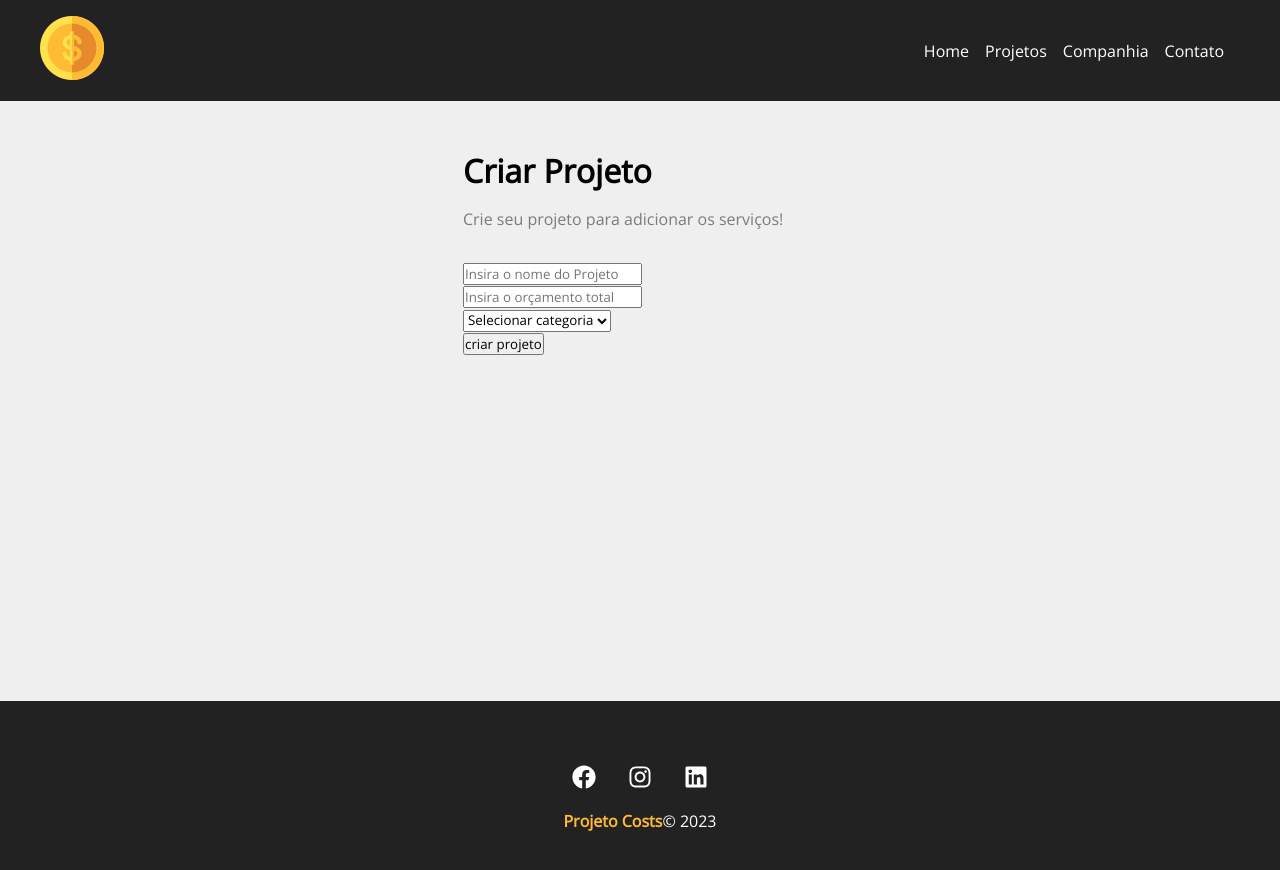
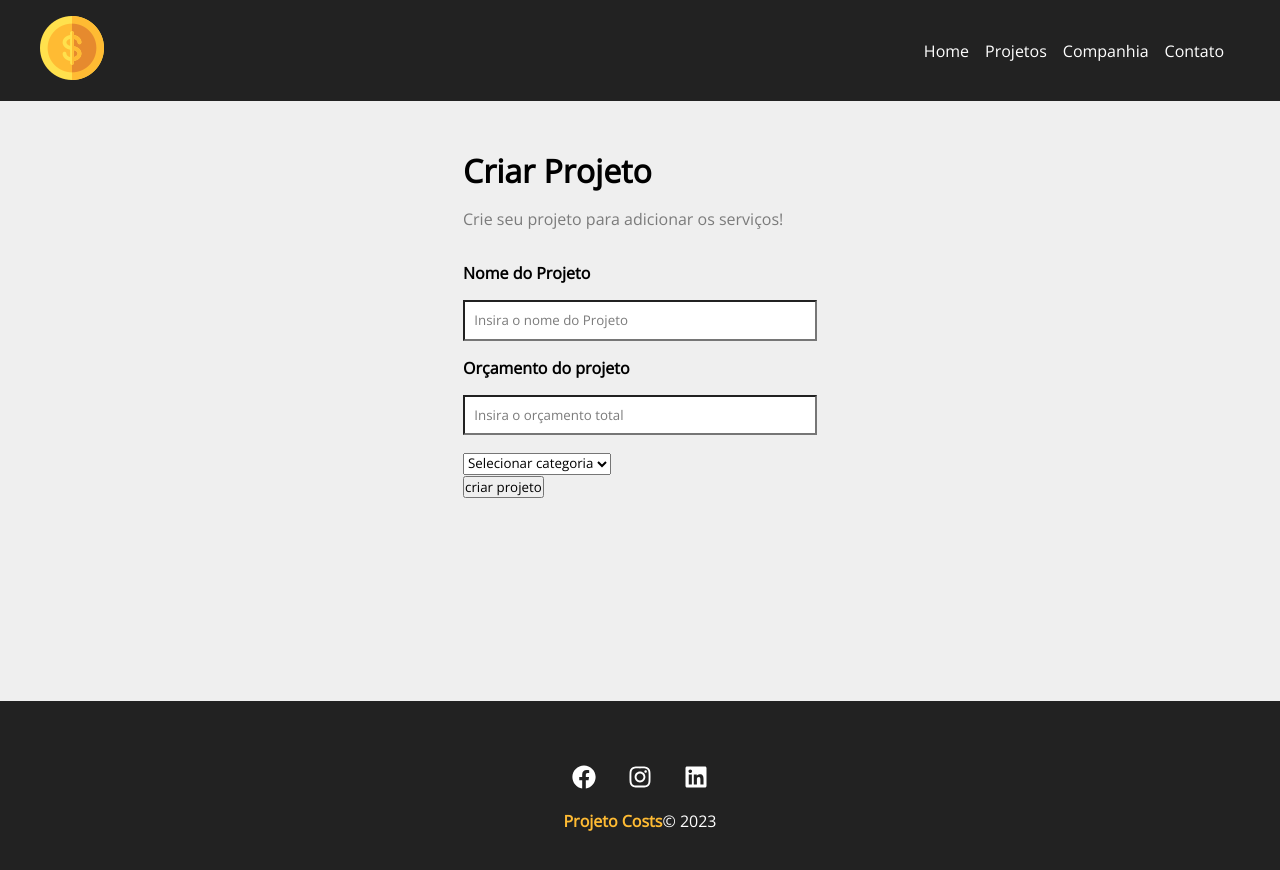
Before and after one commit to izaiasbatis/React_iniciante, a React (Create React App) app in the folder oficialprojetoreact/: page /newproject in a window 1280 px wide. Shown: the top 870 px of the page. Built offline with nearby package versions, Linux system fonts and the light colour scheme.

Commit message:
novas pag
adicionado novos componentes e novas
páginas

```diff
--- /dev/null
+++ b/oficialprojetoreact/src/Projeto/Forms/Projetos_input.js
@@ -0,0 +1,17 @@
+import styles from "../../Styles/Projetos_input.module.css"
+function Projetos_input({type, text, name, placeholder, handleOnChange, value}){
+    return(
+        <div className={styles.form_control}>
+            <label htmlfor={name}>{text}</label>
+            <input type={type}
+            name={name}
+            placeholder={placeholder}
+            id={name}
+            onChange={handleOnChange}
+            value={value}
+            />
+
+        </div>
+    );
+}
+export default Projetos_input;
--- a/oficialprojetoreact/src/Projeto/ProjetoFormularios.js
+++ b/oficialprojetoreact/src/Projeto/ProjetoFormularios.js
@@ -1,10 +1,11 @@
 import styles from '../Styles/ProjetoFormularios.module.css'
+import Projetos_input from './Forms/Projetos_input'
 
 function ProjetoFormularios() {
     return(
         <form className={styles.formulário}>
-            <div><input type='text' placeholder='Insira o nome do Projeto'/></div>
-            <div><input type='number' placeholder='Insira o orçamento total'/></div>
+            <div><Projetos_input type="text" name="name" text="Nome do Projeto" placeholder="Insira o nome do Projeto"/></div>
+            <div><Projetos_input type="number" name="budget" text="Orçamento do projeto" placeholder="Insira o orçamento total"/></div>
             <div>
                 <select name="categoria_id">
                     <option disable selected>Selecionar categoria</option>
--- /dev/null
+++ b/oficialprojetoreact/src/Styles/Projetos_input.module.css
@@ -0,0 +1,20 @@
+.form_control {
+    display: flex;
+    flex-direction: column;
+    margin-bottom: 1em;
+}
+
+.form_control label {
+    margin-bottom: 1em;
+    font-weight: bold;
+}
+
+.form_control input {
+    padding: 0.7em;
+    border-radius: 0;
+
+}
+
+.form_control input::placeholder {
+    color: #7b7b7b;
+}
--- /dev/null
+++ b/oficialprojetoreact/src/Styles/Select.module.css
@@ -0,0 +1,20 @@
+.form_control {
+    display: flex;
+    flex-direction: column;
+    margin-bottom: 1em;
+}
+
+.form_control label {
+    margin-bottom: 1em;
+    font-weight: bold;
+}
+
+.form_control input {
+    padding: 0.7em;
+    border-radius: 0;
+
+}
+
+.form_control input::placeholder {
+    color: #7b7b7b;
+}
```
Also changed, not shown: oficialprojetoreact/src/Projeto/Forms/Select.js (added, +14 -0 lines), oficialprojetoreact/src/Projeto/Projetos_input.js (deleted, +0 -10 lines), oficialprojetoreact/src/Styles/Projetos_input.modules.css (deleted).
